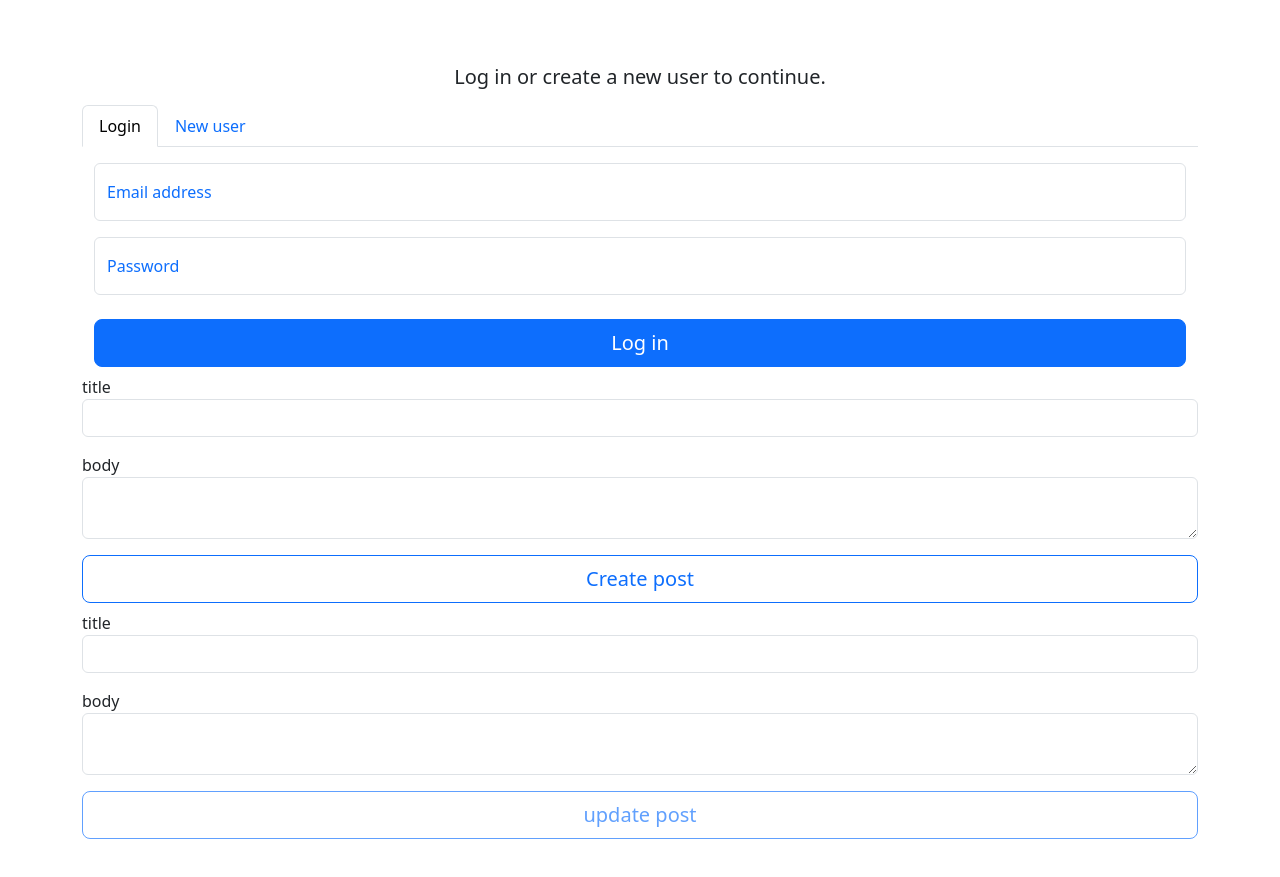
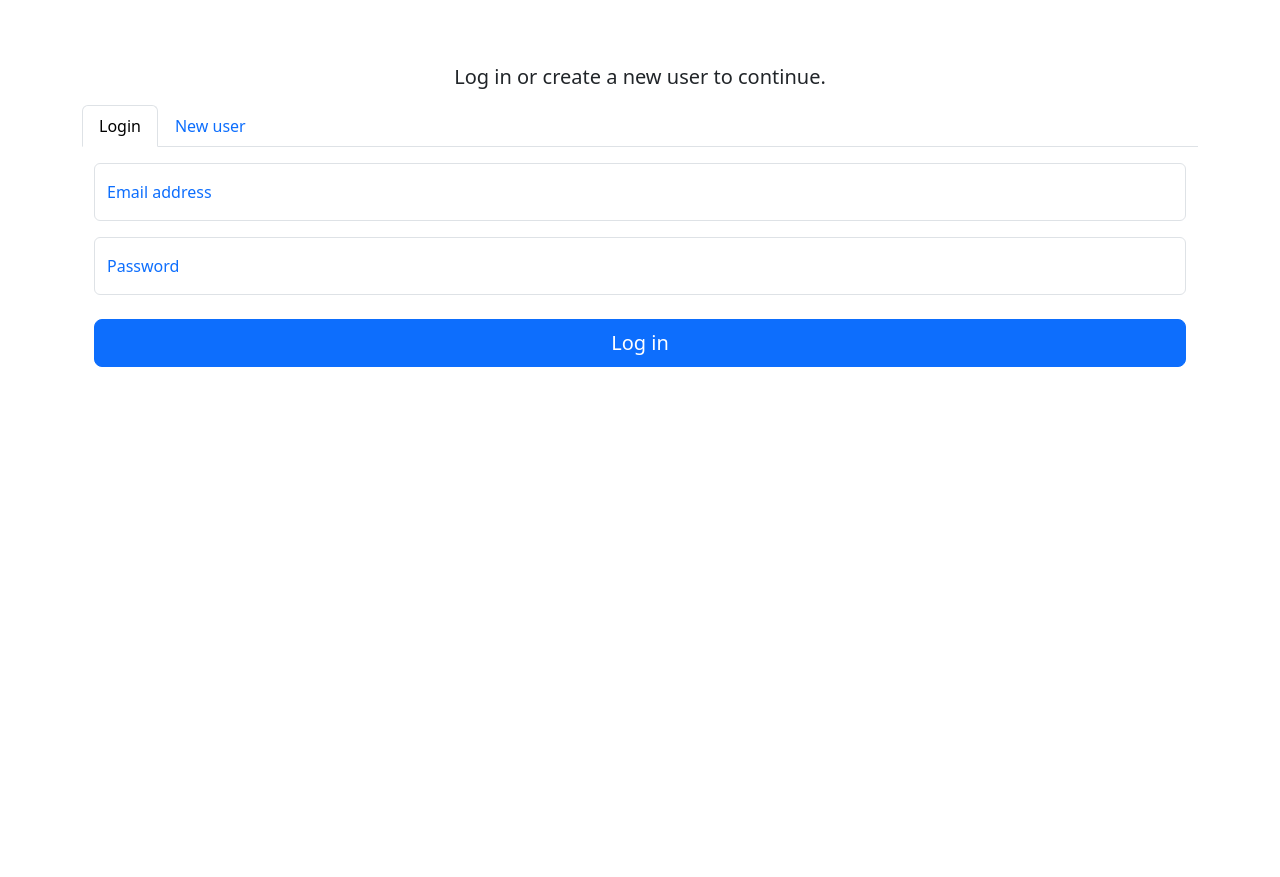
Before and after one commit to DWNWND/JS2-CA, a website with bundled scripts: page index.html in a window 1280 px wide. Shown: the part 63-940 px from the top of the page. After the commit the page ends 800 px from the top, so only its background shows below. Built offline with nearby package versions, Linux system fonts and the light colour scheme; files whose address does not match are found by name.

Commit message:
removed post-example test

```diff
--- a/index.html
+++ b/index.html
@@ -80,33 +80,6 @@
               </div>
             </form>
           </div>
-          <div class="post-example"></div>
-        </div>
-        <div class="create-post-example">
-          <form id="createPost">
-            <div class="form-group mb-3">
-              <label for="title">title</label>
-              <input class="form-control" type="text" name="title" id="title-newPost" required maxlength="100" />
-            </div>
-            <div class="form-group mb-3">
-              <label for="body">body</label>
-              <textarea class="form-control" type="text" name="body" id="body-newPost" maxlength="100"></textarea>
-            </div>
-            <button for="createPost" class="btn btn-outline-primary btn-lg w-100">Create post</button>
-          </form>
-        </div>
-        <div class="update-post-example">
-          <form id="updatePost">
-            <div class="form-group mb-3">
-              <label for="title">title</label>
-              <input class="form-control" type="text" name="title" id="title-updatePost" required maxlength="100" />
-            </div>
-            <div class="form-group mb-3">
-              <label for="body">body</label>
-              <textarea class="form-control" type="text" name="body" id="body-updatePost" maxlength="100"></textarea>
-            </div>
-            <button for="updatePost" class="btn btn-outline-primary btn-lg w-100">update post</button>
-          </form>
         </div>
       </div>
     </main>
```
